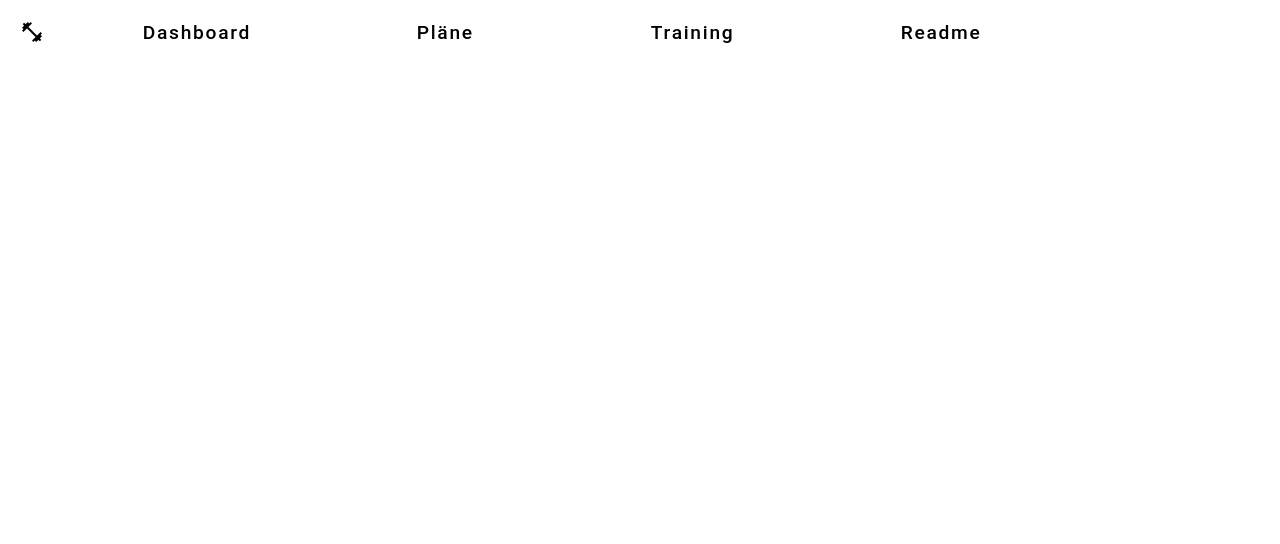
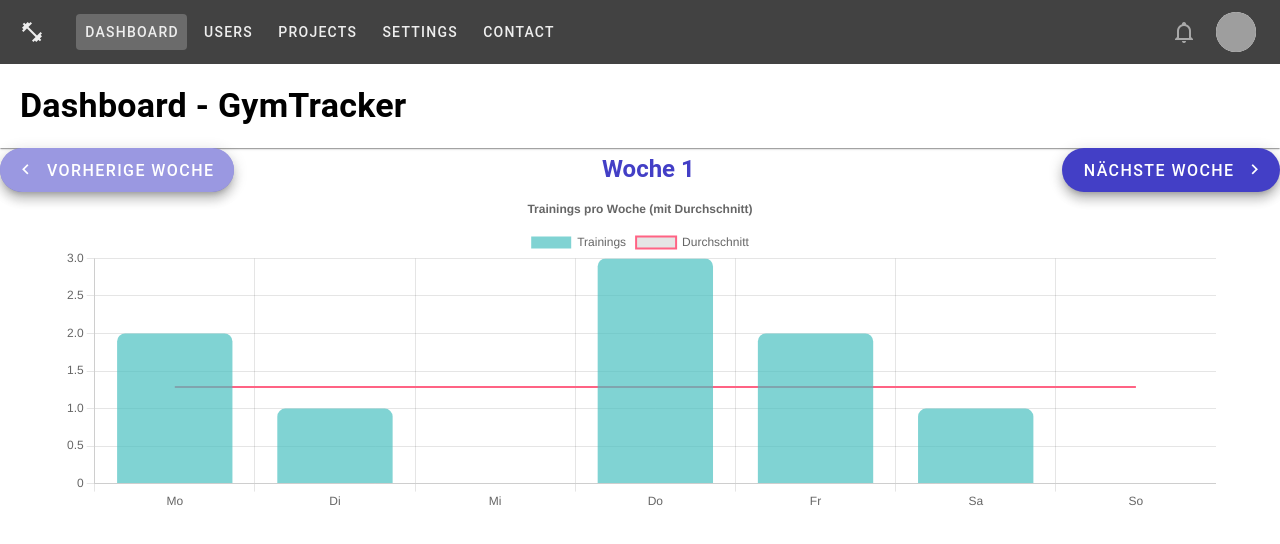
Before and after one commit to Lel543/GymTracker, a Vue app: page / in a window 1280 px wide. Shown: the top 544 px of the page. Built offline with nearby package versions, Linux system fonts and the light colour scheme; grey boxes are pictures that could not be loaded.

Commit message:
graph inmplementation

```diff
--- a/package.json
+++ b/package.json
@@ -10,8 +10,11 @@
   },
   "dependencies": {
     "@mdi/font": "^7.4.47",
+    "chart.js": "^4.5.0",
+    "chartjs-plugin-zoom": "^2.2.0",
     "gsap": "^3.13.0",
     "vue": "^3.5.18",
+    "vue-chartjs": "^5.3.2",
     "vue-router": "^4.5.1",
     "vuetify": "^3.9.5"
   },
--- a/src/components/Dashboard.vue
+++ b/src/components/Dashboard.vue
@@ -1,6 +1,6 @@
 <template>
   <v-layout>
-    <v-app-bar class="px-md-4" color="white" flat>
+    <v-app-bar class="px-md-4" color="surface-variant" flat>
       <template #prepend>
         <v-app-bar-nav-icon
           v-if="$vuetify.display.smAndDown"
@@ -14,68 +14,197 @@
         <v-btn
           v-for="(item, i) in items"
           :key="i"
-          class="me-2 nav-btn Roboto"
+          :active="i === 0"
+          class="me-2 Roboto"
           slim
-          @mouseenter="splitTextIn($event)"
-
-        >
-          <span class="split-text">{{ item.text }}</span>
-        </v-btn>
+          v-bind="item"
+        />
       </template>
 
       <v-spacer />
+
+      <template #append>
+        <v-btn class="ms-1 opacity-60" icon="mdi-bell-outline" />
+        <v-btn class="ms-1" icon>
+          <v-avatar image="https://cdn.vuetifyjs.com/images/john.png" />
+          <v-menu activator="parent" origin="top">
+            <v-list>
+              <v-list-item link title="Update profile" />
+              <v-list-item link title="Sign out" />
+            </v-list>
+          </v-menu>
+        </v-btn>
+      </template>
     </v-app-bar>
+
+    <v-navigation-drawer
+      v-if="$vuetify.display.smAndDown"
+      v-model="drawer"
+      location="top"
+      temporary
+      width="355"
+    >
+      <v-list class="py-0" slim>
+        <v-list-item link prepend-icon="mdi-home-outline" title="Dashboard" />
+        <v-list-group prepend-icon="mdi-account-multiple-outline" title="Customers">
+          <template #activator="{ props: activatorProps }">
+            <v-list-item v-bind="activatorProps" />
+          </template>
+          <v-list-item link prepend-icon="mdi-account-plus-outline" title="Create New" />
+          <v-list-group prepend-icon="mdi-magnify" title="Search">
+            <template #activator="{ props: activatorProps }">
+              <v-list-item v-bind="activatorProps" />
+            </template>
+            <v-list-item link prepend-icon="mdi-account-outline" title="By Name" />
+            <v-list-item link prepend-icon="mdi-email-outline" title="By Email" />
+            <v-list-item link prepend-icon="mdi-phone-outline" title="By Phone" />
+          </v-list-group>
+        </v-list-group>
+        <v-list-item link prepend-icon="mdi-calendar" title="Calendar" />
+        <v-list-item link prepend-icon="mdi-poll" title="Analytics" />
+        <v-divider />
+        <v-list-item link prepend-icon="mdi-inbox-outline" title="Inbox" />
+        <v-list-item link prepend-icon="mdi-bell-outline" title="Notifications" />
+        <v-divider />
+        <v-list-item
+          lines="two"
+          link
+          prepend-avatar="https://vuetifyjs.b-cdn.net/docs/images/avatars/planetary-subscriber.png"
+          subtitle="Vuetify Engineer"
+          title="John Leider"
+        />
+      </v-list>
+    </v-navigation-drawer>
+
+    <v-main>
+      <v-toolbar color="surface" elevation="1" height="84">
+        <template #title>
+          <h2 class="text-h4 font-weight-bold">Dashboard - GymTracker</h2>
+        </template>
+      </v-toolbar>
+
+      <v-sheet height="500" width="100%" rounded="lg">
+        <div class="d-flex justify-space-between align-center m-2">
+          <v-btn @click="prevWeek" :disabled="currentWeek === 0" color="primary" variant="elevated" elevation="8" size="large" rounded="xl" prepend-icon="mdi-chevron-left">
+            Vorherige Woche
+          </v-btn>
+          <span class="font-weight-bold text-primary text-h5">Woche {{ currentWeek + 1 }}</span>
+          <v-btn @click="nextWeek" :disabled="currentWeek === weeks.length - 1" color="primary" variant="elevated" elevation="8" size="large" rounded="xl" append-icon="mdi-chevron-right">
+            Nächste Woche
+          </v-btn>
+        </div>
+        <div class="chart-container">
+          <canvas id="myBarChart"></canvas>
+        </div>
+      </v-sheet>
+    </v-main>
   </v-layout>
 </template>
 
 <script setup>
-import { shallowRef } from "vue"
-import { gsap } from "gsap"
+import { ref, onMounted, watch } from 'vue'
+import { shallowRef } from 'vue'
+import Chart from 'chart.js/auto'
 
-import SplitText from "gsap/SplitText"
-gsap.registerPlugin(SplitText)
+const weeks = [
+  {
+    labels: ['Mo', 'Di', 'Mi', 'Do', 'Fr', 'Sa', 'So'],
+    data: [2, 1, 0, 3, 2, 1, 0]
+  },
+  {
+    labels: ['Mo', 'Di', 'Mi', 'Do', 'Fr', 'Sa', 'So'],
+    data: [1, 2, 2, 1, 0, 2, 3]
+  },
+  {
+    labels: ['Mo', 'Di', 'Mi', 'Do', 'Fr', 'Sa', 'So'],
+    data: [0, 1, 1, 2, 2, 3, 1]
+  }
+]
+const currentWeek = ref(0)
+let chartInstance = null
+
+function renderChart() {
+  const ctx = document.getElementById('myBarChart').getContext('2d')
+  if (chartInstance) chartInstance.destroy()
+
+  const weekData = weeks[currentWeek.value].data
+  const avg = weekData.reduce((a, b) => a + b, 0) / weekData.length
+  const avgArray = Array(weekData.length).fill(avg)
+
+  chartInstance = new Chart(ctx, {
+    type: 'bar',
+    data: {
+      labels: weeks[currentWeek.value].labels,
+      datasets: [
+        {
+          label: 'Trainings',
+          data: weekData,
+          backgroundColor: 'rgba(75, 192, 192, 0.7)',
+          borderRadius: 8,
+        },
+        {
+          label: 'Durchschnitt',
+          data: avgArray,
+          type: 'line',
+          borderColor: 'rgba(255,99,132,1)',
+          borderWidth: 2,
+          pointRadius: 0,
+          fill: false,
+          order: 2,
+        }
+      ]
+    },
+    options: {
+      responsive: true,
+      maintainAspectRatio: false,
+      plugins: {
+        legend: { display: true },
+        title: { display: true, text: 'Trainings pro Woche (mit Durchschnitt)' }
+      },
+      scales: {
+        y: {
+          beginAtZero: true
+        }
+      }
+    }
+  })
+}
+
+function prevWeek() {
+  if (currentWeek.value > 0) currentWeek.value--
+}
+function nextWeek() {
+  if (currentWeek.value < weeks.length - 1) currentWeek.value++
+}
+
+onMounted(renderChart)
+watch(currentWeek, renderChart)
 
 const drawer = shallowRef(false)
 
 const items = [
-  { text: "Dashboard" },
-  { text: "Pläne" },
-  { text: "Training" },
-  { text: "Readme" },
+  { text: 'Dashboard' },
+  { text: 'Users' },
+  { text: 'Projects' },
+  { text: 'Settings' },
+  { text: 'Contact' },
 ]
-
-
-function splitTextIn(event) {
-  const el = event.currentTarget.querySelector(".split-text")
-
-  const split = SplitText.create(el, { type: "chars" })
-  gsap.fromTo(
-    split.chars,
-    { y: 30, opacity: 0, rotate: -30 },
-    {
-      y: 0,
-      opacity: 1,
-      rotate: 0,
-      duration: 0.5,
-      stagger: 0.03,
-      ease: "back.out(2)",
-    }
-  )
-}
-
 </script>
 
-<style scoped>
-.nav-btn {
-  font-size: 1.2rem;
-  text-transform: none;
+<style>
+.DynamicFont {
+  font-family: 'DynamicFont', sans-serif;
+}
+.ProRacing {
+  font-family: 'ProRacing';
+}
+.Roboto {
+  font-family: 'Roboto', sans-serif;
+}
+.chart-container {
   position: relative;
-  overflow: hidden;
-  width: 240px;
-}
-
-.split-text {
-  display: inline-block;
-  will-change: transform, opacity, color;
+  height: 40vh;
+  width: 90vw;
+  margin: 0 auto;
 }
 </style>
```
Also changed, not shown: 2 other files (tests, documents, lock files or other folders).
